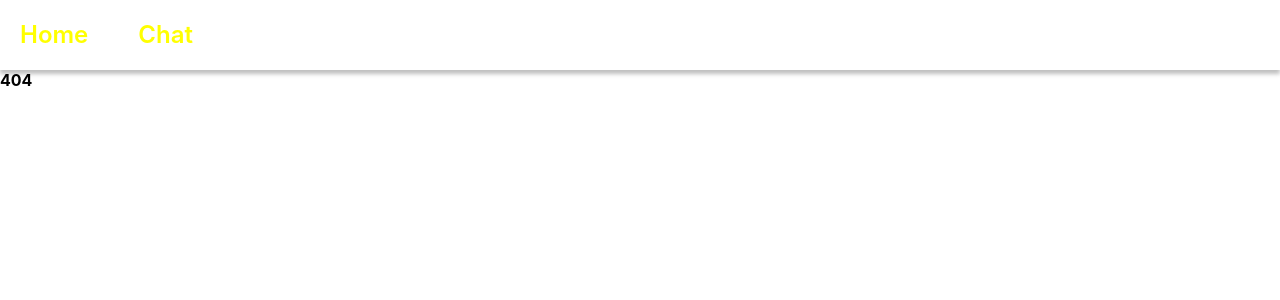
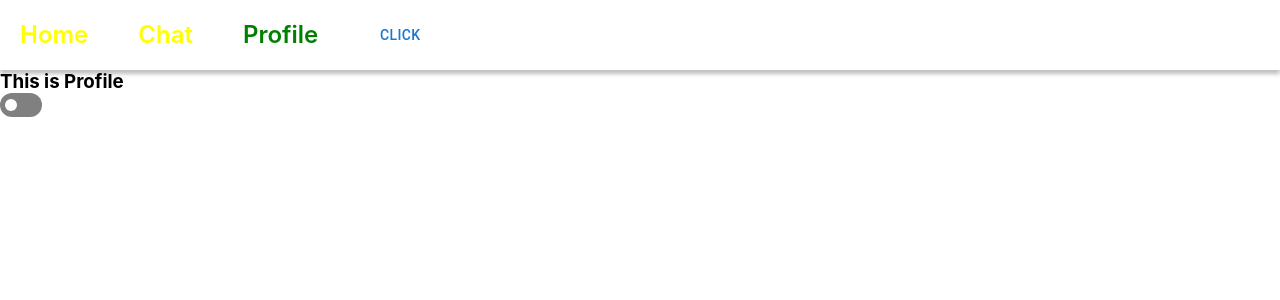
Before and after one commit to polarizer700/reactStart, a React (Create React App) app in the folder my-app/: page /profile in a window 1280 px wide. Before the commit this address had no page. Shown: the top 300 px of the page. Built offline with nearby package versions, Linux system fonts and the light colour scheme.

Commit message:
homework_5 react

```diff
--- a/my-app/package.json
+++ b/my-app/package.json
@@ -14,8 +14,10 @@
     "@testing-library/user-event": "^13.5.0",
     "react": "^17.0.2",
     "react-dom": "^17.0.2",
+    "react-redux": "^7.2.8",
     "react-router-dom": "^6.3.0",
     "react-scripts": "5.0.0",
+    "redux": "^4.1.2",
     "swiper": "^8.0.7",
     "web-vitals": "^2.1.4"
   },
--- a/my-app/src/components/ChatList/ChatList.js
+++ b/my-app/src/components/ChatList/ChatList.js
@@ -2,7 +2,9 @@ import './ChatList.css'
 import {Link, Outlet} from "react-router-dom";
 import { FontAwesomeIcon } from '@fortawesome/react-fontawesome'
 import { faTrashCan } from '@fortawesome/free-solid-svg-icons'
-
+import {Button} from "@mui/material";
+import React, {useContext, useState} from "react";
+import { ThemeContext } from "../../utils/ThemeContext";
 
 
 const chats = [
@@ -22,17 +24,18 @@ const chats = [
 
 export const ChatList = () => {
 
-    const deleteChat = ()=>{
-        console.log(12)
-    }
+    const { changeTheme } = useContext(ThemeContext);
+
+
 
     return (
         <>
+
             <div className="chat-list">
                 {chats.map((chat) => (
                     <Link to={`/chat/${chat.id}`} key={chat.id} className="chat-item">
                         {chat.name}
-                        <FontAwesomeIcon icon={faTrashCan} onClick={deleteChat}/>
+                        <FontAwesomeIcon icon={faTrashCan} />
 
                     </Link>
                 ))}
--- a/my-app/src/components/MessageList/MessageList.js
+++ b/my-app/src/components/MessageList/MessageList.js
@@ -1,4 +1,5 @@
-import { Message } from "../message/Message";
+import { Message, MessageWithThemeColor } from "../message/Message";
+
 
 export const MessageList = ({ messages }) =>
-    messages.map((msg) => <Message key={msg.id} text={msg.text} author={msg.author} classNameBlock={msg.classNameBlock} />);
+    messages.map((msg) => <MessageWithThemeColor key={msg.id} text={msg.text} author={msg.author} classNameBlock={msg.classNameBlock} />);
--- a/my-app/src/components/app/App.js
+++ b/my-app/src/components/app/App.js
@@ -1,32 +1,50 @@
 
 import "./App.css";
 import React, { useEffect, useRef, useState }  from "react";
-
+import {Provider} from "react-redux";
+import {Button} from "@mui/material";
 import {ChatList} from "../ChatList/ChatList";
 import {BrowserRouter, Link, NavLink, Route, Routes} from "react-router-dom";
 import { Chat } from '../../screens/Chat';
-
+import { ThemeContext} from "../../utils/ThemeContext";
+import { Profile } from "../../screens/Profile";
+import {store} from "../../store";
 
 const Home = () => (
     <h4>Home Page</h4>
 )
 
 export default function App(){
+    const [theme, setTheme] = useState("dark");
+
+    const toggleTheme = () => {
+        setTheme((prevTheme) => (prevTheme === "dark" ? "light" : "dark"));
+        console.log(1254)
+    };
+
     return(
+        <Provider store={store}>
+        <ThemeContext.Provider value={{ theme, changeTheme: toggleTheme}}>
         <BrowserRouter>
+
             <ul className="menu">
                 <li><NavLink style={({isActive}) => ({ color: isActive ? "green" : "yellow"})} to="/">Home</NavLink></li>
                 <li><NavLink style={({isActive}) => ({ color: isActive ? "green" : "yellow"})} to="/chat">Chat</NavLink></li>
+                <li><NavLink style={({isActive}) => ({ color: isActive ? "green" : "yellow"})} to="/profile">Profile</NavLink></li>
+                <Button onClick={toggleTheme}>Click</Button>
             </ul>
 
 
                 <Routes>
                     <Route path="/" element={<Home />}/>
+                    <Route path="/profile" element={<Profile />}/>
                     <Route path="/chat" element={<ChatList />}>
-                        <Route path=":id" element={<Chat />} />
+                        <Route path=":id" element={<Chat  />} />
                     </Route>
                     <Route path="*" element={<h4>404</h4>} />
                 </Routes>
         </BrowserRouter>
+        </ThemeContext.Provider>
+        </Provider>
 );
 }
--- a/my-app/src/components/message/Message.jsx
+++ b/my-app/src/components/message/Message.jsx
@@ -1,16 +1,26 @@
 import "./message.css";
-import {useRef,useLayoutEffect} from "react";
+import {useRef, useLayoutEffect, useContext} from "react";
+import {ThemeContext} from "../../utils/ThemeContext";
 
 
-export const Message = ({ author, text,classNameBlock }) => {
+export const Message = ({ author, text,classNameBlock, theme }) => {
+    //const { theme } = useContext(ThemeContext);
+
     const scrollTo = useRef(null);
     useLayoutEffect(() => {
         scrollTo.current.scrollIntoView();
     }, []);
     return (
         <div className={classNameBlock + ' massage-box'} ref={scrollTo}>
-            <span className="message-author">{author}:</span>
+            <span style={{ color: theme === "dark" ? "purple" : "#54ce0f" }} className="message-author" >{author}:</span>
             <span className="message-text">{text}</span>
         </div>
     );
 };
+
+const withThemeColor = (Component) => (props) => {
+    const { theme } = useContext(ThemeContext);
+    return <Component {...props} theme={theme} />
+}
+
+export const MessageWithThemeColor = withThemeColor(Message)
--- /dev/null
+++ b/my-app/src/screens/Profile.js
@@ -0,0 +1,30 @@
+import './profile.css';
+import React, {useEffect, useRef} from "react";
+import {useDispatch, useSelector} from "react-redux";
+import {toggleCheckbox} from "../store/profile/action";
+
+export const Profile =() => {
+    const dispath = useDispatch();
+    const state = useSelector(state => state);
+    console.log(state)
+
+    const handleClick = () => {
+        dispath(toggleCheckbox)
+    }
+
+    const checkBoxChecker = useRef();
+
+
+
+    return (
+        <>
+            <h3>This is Profile</h3>
+            {state.showName && <span>{state.name}</span>}
+            {/*<button onClick={handleClick}>change show name</button>*/}
+            <input type="checkbox" id="checkbox" ref={checkBoxChecker} onClick={handleClick} className="checkbox-resiver"/>
+            <label htmlFor="checkbox">переключатель</label>
+
+
+        </>
+    );
+}
--- /dev/null
+++ b/my-app/src/screens/profile.css
@@ -0,0 +1,42 @@
+.checkbox-resiver{
+    height: 0;
+    width: 0;
+    visibility: hidden;
+}
+
+label {
+    cursor: pointer;
+    text-indent: -9999px;
+    width: 42px;
+    height: 24px;
+    background: grey;
+    display: block;
+    border-radius: 20px;
+    position: relative;
+}
+
+label:after {
+    content: '';
+    position: absolute;
+    top: 50%;
+    transform: translateY(-50%);
+    left: 5px;
+    width: 12px;
+    height: 12px;
+    background: #fff;
+    border-radius: 90px;
+    transition: 0.3s;
+}
+
+.checkbox-resiver:checked + label {
+
+    background: radial-gradient(circle, rgba(159,237,8,1) 0%, rgba(21,165,176,1) 35%, rgba(175,88,186,1) 54%, rgba(135,4,35,0.3984944319524685) 68%, rgba(0,212,255,1) 100%);}
+
+.checkbox-resiver:checked + label:after {
+    left: calc(100% - 5px);
+    transform: translateX(-100%) translateY(-50%);
+}
+
+label:active:after {
+    width: 24px;
+}
--- /dev/null
+++ b/my-app/src/store/index.js
@@ -0,0 +1,5 @@
+import {createStore} from "redux";
+
+import {profileReducer} from "./profile/reducer";
+
+export const store = createStore(profileReducer,  window.__REDUX_DEVTOOLS_EXTENSION__ && window.__REDUX_DEVTOOLS_EXTENSION__())
--- /dev/null
+++ b/my-app/src/store/profile/action.js
@@ -0,0 +1,5 @@
+export const TOGGLE_CHECKBOX = 'Profile::TOGGLE_CHECKBOX';
+
+export const toggleCheckbox = {
+    type: TOGGLE_CHECKBOX,
+}
--- /dev/null
+++ b/my-app/src/store/profile/reducer.js
@@ -0,0 +1,18 @@
+import {TOGGLE_CHECKBOX} from './action';
+
+const initialState = {
+    showName: false,
+    name : "defaultName",
+}
+export const profileReducer = (state = initialState, action) => {
+    switch (action.type) {
+        case TOGGLE_CHECKBOX: {
+            return {
+                ...state,
+                showName: !state.showName,
+            };
+        }
+        default:
+            return state;
+    }
+};
--- /dev/null
+++ b/my-app/src/utils/ThemeContext.js
@@ -0,0 +1,7 @@
+import React from "react";
+export const ThemeContext = React.createContext({
+    theme: "",
+    changeTheme: ()=>{
+    console.log("default");
+    },
+});
```
Also changed, not shown: 1 other file (tests, documents, lock files or other folders).
